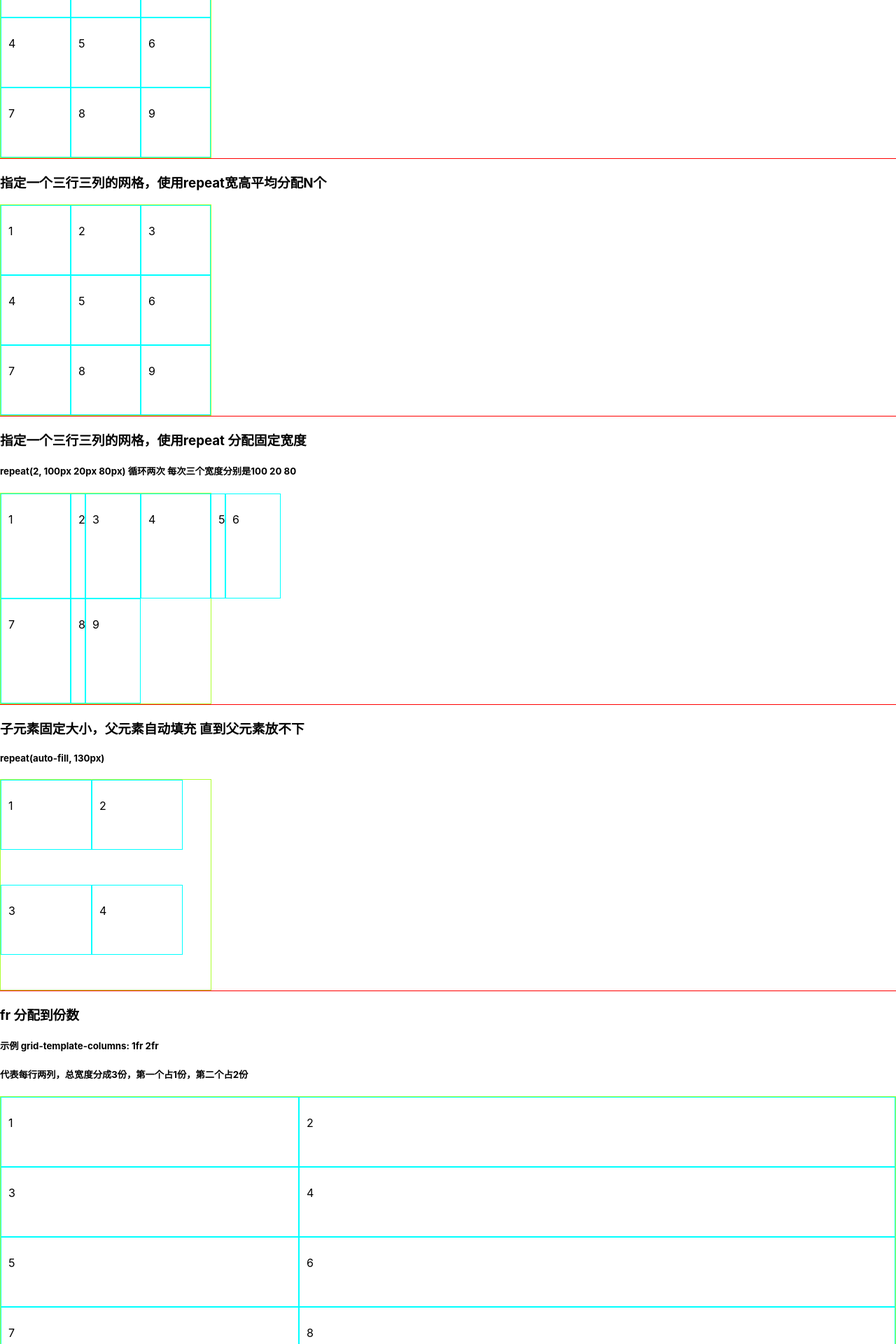
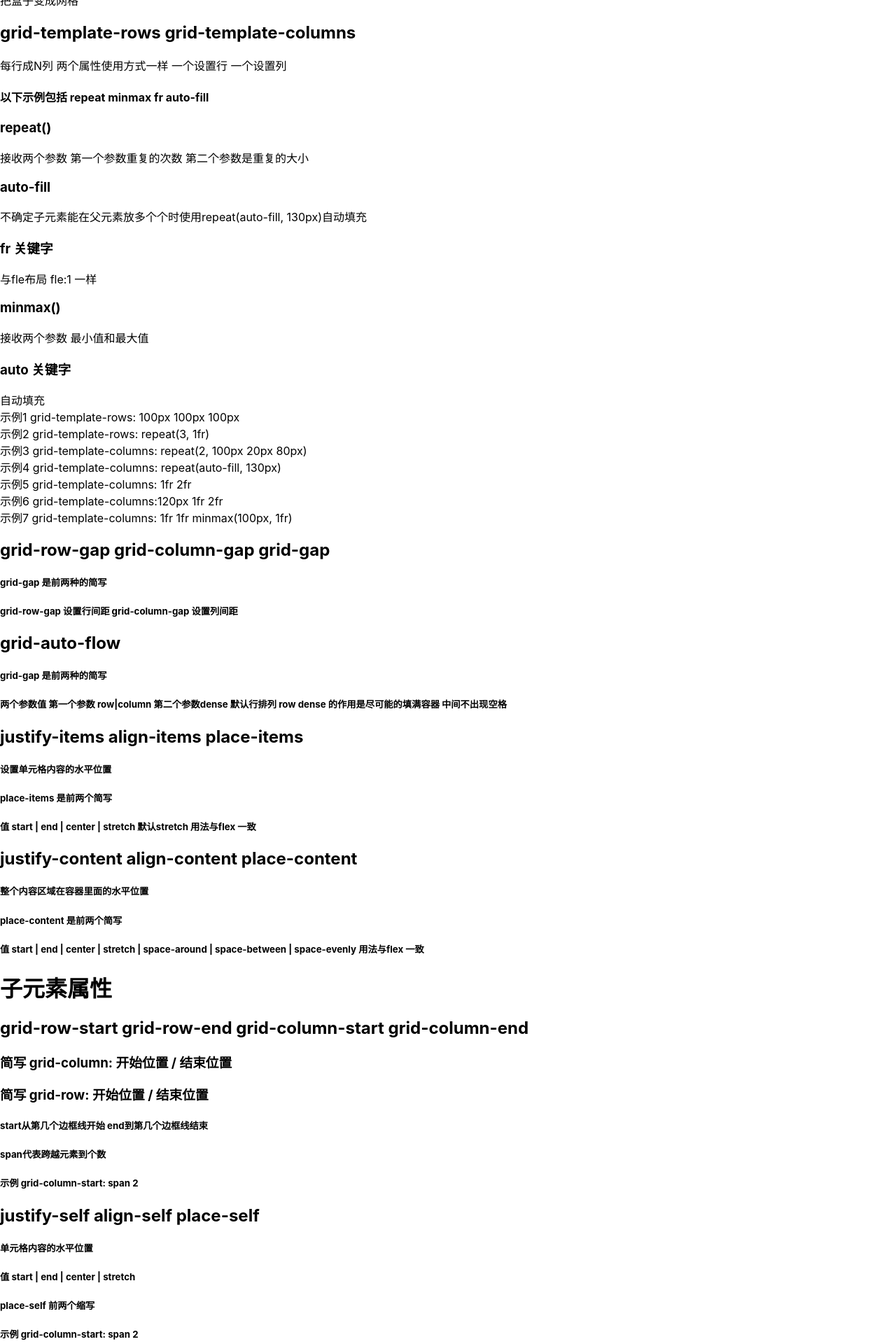
Before and after one commit to 1043197222/takeNotes, a React app: page /grid-layout in a window 1280 px wide. Shown: the part 140-2060 px from the top of the page at 70% size. Built offline with nearby package versions, Linux system fonts and the light colour scheme.

Commit message:
添加grid布局笔记

```diff
--- a/src/pages/grid布局/grid布局.scss
+++ b/src/pages/grid布局/grid布局.scss
@@ -87,3 +87,171 @@
     border: 1px solid aqua;
   }
 }
+
+.case-7 {
+  display: grid;
+  border: 1px solid greenyellow;
+  grid-template-columns: 1fr 1fr minmax(100px, 1fr);
+
+  .item {
+    padding: 10px;
+    box-sizing: border-box;
+    height: 100px;
+    border: 1px solid aqua;
+  }
+}
+
+.case-8 {
+  display: grid;
+  border: 1px solid greenyellow;
+  grid-template-columns: 100px auto 100px;
+
+  .item {
+    padding: 10px;
+    box-sizing: border-box;
+    height: 100px;
+    border: 1px solid aqua;
+  }
+}
+
+.case-9 {
+  width: 300px;
+  height: 300px;
+  display: grid;
+  border: 1px solid greenyellow;
+
+  grid-template-columns: 1fr 1fr 1fr;
+  //grid-row-gap: 10px;
+  //grid-column-gap: 10px;
+  //grid-gap: 10px ;
+  //row-gap: 10px;
+  //column-gap: 10px;
+  gap: 10px;
+
+  .item {
+    box-sizing: border-box;
+
+    border: 1px solid aqua;
+  }
+}
+
+.case-10 {
+  //width: 300px;
+  //height: 300px;
+  display: grid;
+  border: 1px solid greenyellow;
+  grid-template-columns: 100px 100px 100px;
+  grid-template-rows:100px 100px 100px;;
+  grid-auto-flow: row;
+
+  .item:nth-child(1) {
+    grid-column-start: 1;
+    grid-column-end: 3;
+  }
+
+  .item:nth-child(2) {
+    grid-column-start: 1;
+    grid-column-end: 3;
+  }
+
+  .item {
+    box-sizing: border-box;
+    border: 1px solid aqua;
+  }
+}
+
+.case-11 {
+  display: grid;
+  border: 1px solid greenyellow;
+  grid-template-columns: 100px 100px 100px;
+  grid-template-rows:100px 100px 100px;;
+  grid-auto-flow: row dense;
+
+  .item:nth-child(1) {
+    grid-column-start: 1;
+    grid-column-end: 3;
+  }
+
+  .item:nth-child(2) {
+    grid-column-start: 1;
+    grid-column-end: 3;
+  }
+
+  .item {
+    box-sizing: border-box;
+    border: 1px solid aqua;
+  }
+}
+
+.case-12 {
+  display: grid;
+  border: 1px solid greenyellow;
+  grid-template-columns: 100px 100px 100px;
+  grid-template-rows:100px 100px 100px;;
+  grid-auto-flow: column dense;
+
+  .item:nth-child(1) {
+    grid-column-start: 1;
+    grid-column-end: 3;
+  }
+
+  .item:nth-child(2) {
+    grid-column-start: 1;
+    grid-column-end: 3;
+  }
+
+  .item {
+    box-sizing: border-box;
+    border: 1px solid aqua;
+  }
+}
+
+.case-13 {
+  display: grid;
+  height: 500px;
+  border: 1px solid greenyellow;
+  justify-content: center;
+  align-content: center;
+  grid-template-columns: 100px 100px 100px;
+  grid-template-rows:100px 100px 100px;;
+  grid-auto-flow: row;
+
+  .item {
+    box-sizing: border-box;
+    border: 1px solid aqua;
+  }
+}
+
+.case-14 {
+  display: grid;
+  height: 500px;
+  border: 1px solid greenyellow;
+  //place-items: center center;
+  place-content: center center;
+  grid-template-columns: 100px 100px 100px;
+  grid-template-rows:100px 100px 100px;;
+  grid-auto-flow: row;
+
+  .item {
+    box-sizing: border-box;
+    border: 1px solid aqua;
+  }
+}
+.case-15 {
+  display: grid;
+  height: 500px;
+  border: 1px solid greenyellow;
+  //place-items: center center;
+  //place-content: center center;
+  justify-items: stretch;
+  align-items: end;
+
+  grid-template-columns: 100px 100px 100px;
+  grid-template-rows:100px 100px 100px;;
+  grid-auto-flow: row;
+
+  .item {
+    box-sizing: border-box;
+    border: 1px solid aqua;
+  }
+}
--- a/src/pages/grid布局/grid布局.tsx
+++ b/src/pages/grid布局/grid布局.tsx
@@ -2,99 +2,87 @@ import './grid布局.scss';
 
 const Grid = () => {
     return <div>
-        <h3>指定一个三行三列的网格，列宽和行高都是100px</h3>
         <div>
-            <div className={"case-1"}>
-                <div className={"item"}><p>1</p></div>
-                <div className={"item"}><p>2</p></div>
-                <div className={"item"}><p>3</p></div>
-                <div className={"item"}><p>4</p></div>
-                <div className={"item"}><p>5</p></div>
-                <div className={"item"}><p>6</p></div>
-                <div className={"item"}><p>7</p></div>
-                <div className={"item"}><p>8</p></div>
-                <div className={"item"}><p>9</p></div>
+            <h1>容器属性</h1>
+            <h5> display: grid;</h5>
+            把盒子变成网格
+            <h2>grid-template-rows grid-template-columns</h2>
+            每行成N列 两个属性使用方式一样 一个设置行 一个设置列
+            <h4>以下示例包括 repeat minmax fr auto-fill</h4>
+
+            <h3>repeat()</h3>
+            <div>接收两个参数
+                第一个参数重复的次数
+                第二个参数是重复的大小
             </div>
+            <h3>auto-fill</h3>
+            <div>
+                不确定子元素能在父元素放多个个时使用repeat(auto-fill, 130px)自动填充
             </div>
-        <div className={"divider"}></div>
-        <h3>指定一个三行三列的网格，使用repeat宽高平均分配N个</h3>
+            <h3>fr 关键字</h3>
             <div>
-            <div className={"case-2"}>
-                <div className={"item"}><p>1</p></div>
-                <div className={"item"}><p>2</p></div>
-                <div className={"item"}><p>3</p></div>
-                <div className={"item"}><p>4</p></div>
-                <div className={"item"}><p>5</p></div>
-                <div className={"item"}><p>6</p></div>
-                <div className={"item"}><p>7</p></div>
-                <div className={"item"}><p>8</p></div>
-                <div className={"item"}><p>9</p></div>
+                与fle布局 fle:1 一样
             </div>
+            <h3>minmax()</h3>
+            <div>
+                接收两个参数 最小值和最大值
             </div>
-        <div className={"divider"}></div>
-        <h3>指定一个三行三列的网格，使用repeat 分配固定宽度</h3>
-        <h5>repeat(2, 100px 20px 80px) 循环两次 每次三个宽度分别是100 20 80</h5>
+            <h3>auto 关键字</h3>
             <div>
-            <div className={"case-3"}>
-                <div className={"item"}><p>1</p></div>
-                <div className={"item"}><p>2</p></div>
-                <div className={"item"}><p>3</p></div>
-                <div className={"item"}><p>4</p></div>
-                <div className={"item"}><p>5</p></div>
-                <div className={"item"}><p>6</p></div>
-                <div className={"item"}><p>7</p></div>
-                <div className={"item"}><p>8</p></div>
-                <div className={"item"}><p>9</p></div>
+                自动填充
             </div>
-        </div>
-        <div className={"divider"}></div>
-        <h3>子元素固定大小，父元素自动填充 直到父元素放不下</h3>
-        <h5>repeat(auto-fill, 130px)</h5>
             <div>
-            <div className={"case-4"}>
-                <div className={"item"}><p>1</p></div>
-                <div className={"item"}><p>2</p></div>
-                <div className={"item"}><p>3</p></div>
-                <div className={"item"}><p>4</p></div>
-
-            </div>
+                <div>示例1 grid-template-rows: 100px 100px 100px</div>
+                <div>示例2 grid-template-rows: repeat(3, 1fr)</div>
+                <div>示例3 grid-template-columns: repeat(2, 100px 20px 80px)</div>
+                <div>示例4 grid-template-columns: repeat(auto-fill, 130px)</div>
+                <div>示例5 grid-template-columns: 1fr 2fr</div>
+                <div>示例6 grid-template-columns:120px 1fr 2fr</div>
+                <div>示例7 grid-template-columns: 1fr 1fr minmax(100px, 1fr)</div>
             </div>
 
-        <div className={"divider"}></div>
-        <h3>fr 分配到份数</h3>
-        <h5>示例 grid-template-columns: 1fr 2fr</h5>
-        <h5>代表每行两列，总宽度分成3份，第一个占1份，第二个占2份</h5>
-        <div>
-            <div className={"case-5"}>
-                <div className={"item"}><p>1</p></div>
-                <div className={"item"}><p>2</p></div>
-                <div className={"item"}><p>3</p></div>
-                <div className={"item"}><p>4</p></div>
-                <div className={"item"}><p>5</p></div>
-                <div className={"item"}><p>6</p></div>
-                <div className={"item"}><p>7</p></div>
-                <div className={"item"}><p>8</p></div>
-                <div className={"item"}><p>9</p></div>
+            <h2>grid-row-gap grid-column-gap grid-gap</h2>
+            <h5>grid-gap 是前两种的简写</h5>
+            <h5>
+                grid-row-gap 设置行间距
+                grid-column-gap 设置列间距
+            </h5>
+            <h2>grid-auto-flow</h2>
+            <h5>grid-gap 是前两种的简写</h5>
+            <h5>
+                两个参数值 第一个参数 row|column 第二个参数dense
+                默认行排列 row
+                dense 的作用是尽可能的填满容器 中间不出现空格
+            </h5>
+            <h2>justify-items align-items place-items</h2>
+            <h5>设置单元格内容的水平位置 </h5>
+            <h5>place-items 是前两个简写 </h5>
+            <h5>
+                值 start | end | center | stretch 默认stretch
+                用法与flex 一致
+            </h5>
+            <h2>justify-content align-content place-content</h2>
+            <h5>整个内容区域在容器里面的水平位置 </h5>
+            <h5>place-content 是前两个简写 </h5>
+            <h5>
+                值 start | end | center | stretch | space-around | space-between | space-evenly
+                用法与flex 一致
+            </h5>
         </div>
-        </div>
+        <h1>子元素属性</h1>
+        <h2>grid-row-start grid-row-end grid-column-start grid-column-end</h2>
+        <h3>简写 grid-column: 开始位置 / 结束位置</h3>
+        <h3>简写 grid-row: 开始位置 / 结束位置</h3>
+        <h5>start从第几个边框线开始 end到第几个边框线结束 </h5>
+        <h5>span代表跨越元素到个数 </h5>
+        <h5>示例 grid-column-start: span 2 </h5>
 
-        <div className={"divider"}></div>
-        <h3>fr可以与绝对长度的单位结合使用</h3>
-        <h5>示例 grid-template-columns: 150px 1fr 2fr</h5>
-        <h5>代表每行三列，总宽度分成3份，第一个占150px份，第二个占剩余空间1,第三个占剩余空间2份</h5>
-        <div>
-            <div className={"case-6"}>
-                <div className={"item"}><p>1</p></div>
-                <div className={"item"}><p>2</p></div>
-                <div className={"item"}><p>3</p></div>
-                <div className={"item"}><p>4</p></div>
-                <div className={"item"}><p>5</p></div>
-                <div className={"item"}><p>6</p></div>
-                <div className={"item"}><p>7</p></div>
-                <div className={"item"}><p>8</p></div>
-                <div className={"item"}><p>9</p></div>
-            </div>
-        </div>
+        <h2>justify-self align-self place-self </h2>
+
+        <h5>单元格内容的水平位置</h5>
+        <h5>值 start | end | center | stretch</h5>
+        <h5>place-self 前两个缩写 </h5>
+        <h5>示例 grid-column-start: span 2 </h5>
     </div>
 }
 
```
Also changed, not shown: 知识点/grid布局.md (+57 -0 lines), 知识点/碰到的问题.md (added, +20 -0 lines), .eslintrc.js. Lines whose indentation alone changed are shown as unchanged.
